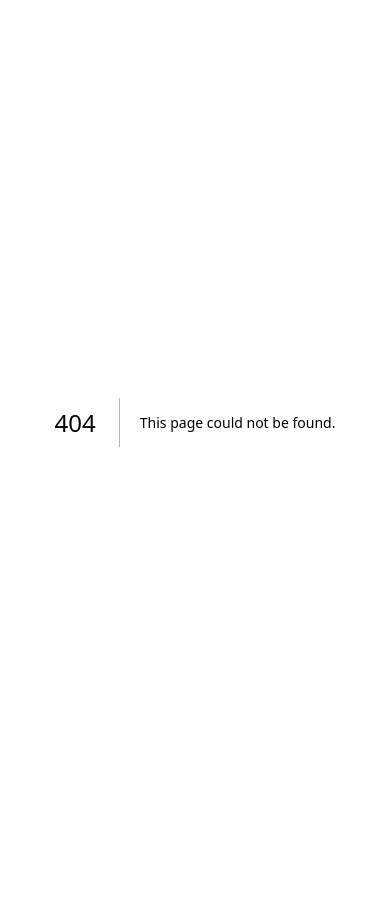
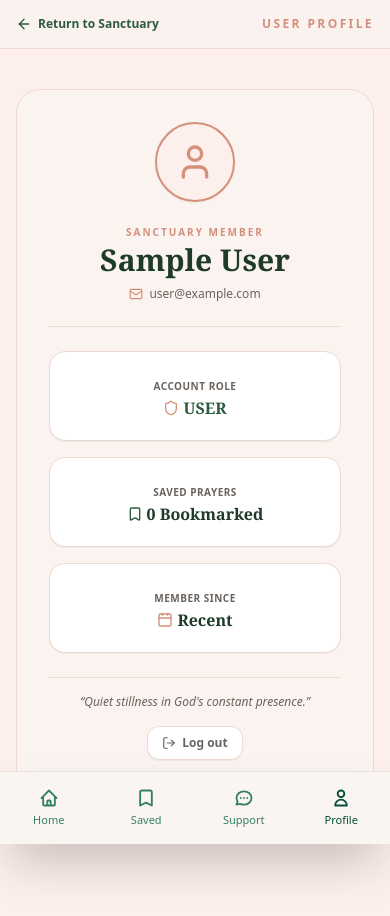
Before and after one commit to Conney01/prayer-app, a Next.js app: page /dashboard/profile in a window 390 px wide. Before the commit this address had no page. Shown: the top 916 px of the page. Before the commit the page ends 844 px from the top, so only its background shows below. Built offline with nearby package versions, Linux system fonts and the light colour scheme; no server answers; the database is empty; sample sign-in values are in the browser's storage.

Commit message:
feat: add user profile page and top-right profile button on pc and mobile

```diff
--- a/src/app/dashboard/page.tsx
+++ b/src/app/dashboard/page.tsx
@@ -1,7 +1,7 @@
 import Link from "next/link";
 import { auth } from "~/server/auth";
 import { db } from "~/server/db";
-import { Sparkles, BookOpen, ArrowRight, Heart, Bookmark, Shield, Sun, Calendar } from "lucide-react";
+import { Sparkles, BookOpen, ArrowRight, Heart, Bookmark, Shield, Sun, User, Calendar } from "lucide-react";
 import { completePrayerAction } from "~/app/actions/prayer-interactions";
 import { Footer } from "~/components/footer";
 import { LogoutButton } from "~/components/logout-btn";
@@ -91,14 +91,14 @@ export default async function DashboardPage() {
             </div>
           </div>
 
-          <div className="hidden md:flex items-center flex-wrap gap-2">
+          <div className="flex items-center flex-wrap gap-2">
             {userRole === "ADMIN" && (
               <Link
                 href="/admin"
                 className="inline-flex items-center space-x-1.5 rounded-xl border border-[#2d5a3d] bg-[#2d5a3d] text-white px-3.5 py-2 text-xs font-semibold hover:bg-[#1f3a28] transition shadow-2xs"
               >
                 <Shield className="h-3.5 w-3.5" />
-                <span>Admin Panel</span>
+                <span>Admin</span>
               </Link>
             )}
             <Link
@@ -110,14 +110,24 @@ export default async function DashboardPage() {
             </Link>
 
             <Link
+              href="/dashboard/profile"
+              className="inline-flex items-center space-x-1.5 rounded-xl border border-[#eedad2] bg-white px-3.5 py-2 text-xs font-semibold text-[#1f3a28] hover:bg-[#faf3f0] transition shadow-2xs"
+            >
+              <User className="h-3.5 w-3.5 text-[#d4907a]" />
+              <span>Profile</span>
+            </Link>
+
+            <Link
               href="/support"
               className="inline-flex items-center space-x-1.5 rounded-xl border border-[#eedad2] bg-white px-3.5 py-2 text-xs font-semibold text-[#1f3a28] hover:bg-[#faf3f0] transition shadow-2xs"
             >
               <Heart className="h-3.5 w-3.5 text-[#d4907a]" />
-              <span>Support Hub</span>
+              <span>Support</span>
             </Link>
 
-            <LogoutButton />
+            <div className="hidden md:block">
+              <LogoutButton />
+            </div>
           </div>
         </div>
 
@@ -300,7 +310,7 @@ export default async function DashboardPage() {
 
       {/* Mobile Bottom Navigation Bar */}
       <nav className="fixed bottom-0 left-0 right-0 z-50 flex items-center justify-around border-t border-emerald-900/10 bg-[#fbf5f2]/98 py-1 backdrop-blur-md md:hidden shadow-2xl touch-manipulation">
-        <a href="/dashboard" className="flex-1 py-3 flex flex-col items-center justify-center text-[11px] font-medium text-emerald-900 active:scale-95 transition-transform duration-100">
+        <a href="/dashboard" className="flex-1 py-3 flex flex-col items-center justify-center text-[11px] font-medium text-emerald-800/80 hover:text-emerald-900 active:scale-95 transition-transform duration-100">
           <svg className="w-5 h-5 mb-1" fill="none" stroke="currentColor" strokeWidth="2.2" viewBox="0 0 24 24"><path strokeLinecap="round" strokeLinejoin="round" d="M3 12l2-2m0 0l7-7 7 7M5 10v10a1 1 0 001 1h3m10-11l2 2m-2-2v10a1 1 0 01-1 1h-3m-6 0a1 1 0 001-1v-4a1 1 0 011-1h2a1 1 0 011 1v4a1 1 0 001 1m-6 0h6"/></svg>
           Home
         </a>
@@ -312,9 +322,9 @@ export default async function DashboardPage() {
           <svg className="w-5 h-5 mb-1" fill="none" stroke="currentColor" strokeWidth="2.2" viewBox="0 0 24 24"><path strokeLinecap="round" strokeLinejoin="round" d="M8 12h.01M12 12h.01M16 12h.01M21 12c0 4.418-4.03 8-9 8a9.863 9.863 0 01-4.255-.949L3 20l1.395-3.72C3.512 15.042 3 13.574 3 12c0-4.418 4.03-8 9-8s9 3.582 9 8z"/></svg>
           Support
         </a>
-        <a href="/login" className="flex-1 py-3 flex flex-col items-center justify-center text-[11px] font-medium text-red-700/80 hover:text-red-900 active:scale-95 transition-transform duration-100">
-          <svg className="w-5 h-5 mb-1" fill="none" stroke="currentColor" strokeWidth="2.2" viewBox="0 0 24 24"><path strokeLinecap="round" strokeLinejoin="round" d="M17 16l4-4m0 0l-4-4m4 4H7m6 4v1a3 3 0 01-3 3H6a3 3 0 01-3-3V7a3 3 0 013-3h4a3 3 0 013 3v1"/></svg>
-          Logout
+        <a href="/dashboard/profile" className="flex-1 py-3 flex flex-col items-center justify-center text-[11px] font-medium text-emerald-900 active:scale-95 transition-transform duration-100">
+          <svg className="w-5 h-5 mb-1" fill="none" stroke="currentColor" strokeWidth="2.2" viewBox="0 0 24 24"><path strokeLinecap="round" strokeLinejoin="round" d="M16 7a4 4 0 11-8 0 4 4 0 018 0zM12 14a7 7 0 00-7 7h14a7 7 0 00-7-7z"/></svg>
+          Profile
         </a>
       </nav>
     </div>
--- /dev/null
+++ b/src/app/dashboard/profile/page.tsx
@@ -0,0 +1,108 @@
+import Link from 'next/link';
+import { User, ArrowLeft, Shield, Mail, Calendar, Bookmark } from 'lucide-react';
+import { auth } from '~/server/auth';
+import { db } from '~/server/db';
+import { redirect } from 'next/navigation';
+import { LogoutButton } from '~/components/logout-btn';
+
+export const dynamic = "force-dynamic";
+
+export default async function ProfilePage() {
+  const session = await auth();
+  if (!session?.user?.id) {
+    redirect("/login");
+  }
+
+  const user = await db.user.findUnique({
+    where: { id: session.user.id },
+    include: {
+      savedPrayers: true,
+    },
+  });
+
+  return (
+    <div className="min-h-screen bg-[#fdf0ec] text-[#1f3a28] flex flex-col justify-between pb-24 md:pb-12">
+      <div>
+        {/* Top Header Bar */}
+        <header className="border-b border-[#eedad2] bg-[#faf3f0]/85 backdrop-blur-md sticky top-0 z-40">
+          <div className="max-w-4xl mx-auto px-4 py-4 flex items-center justify-between">
+            <Link href="/dashboard" className="inline-flex items-center text-xs font-semibold text-[#2d5a3d] hover:text-[#1f3a28] transition">
+              <ArrowLeft className="h-4 w-4 mr-1.5" /> Return to Sanctuary
+            </Link>
+            <span className="text-xs font-bold uppercase tracking-[0.2em] text-[#d4907a]">User Profile</span>
+          </div>
+        </header>
+
+        {/* Main Content */}
+        <main className="max-w-4xl mx-auto px-4 py-10 space-y-8">
+          <div className="bg-[#faf3f0] rounded-3xl p-8 sm:p-10 border border-[#eedad2] shadow-2xs space-y-6">
+            <div className="flex flex-col sm:flex-row items-center sm:items-start space-y-4 sm:space-y-0 sm:space-x-6 text-center sm:text-left">
+              <div className="w-20 h-20 bg-[#fdf0ec] rounded-full flex items-center justify-center text-[#2d5a3d] border-2 border-[#d4907a] shadow-xs flex-shrink-0">
+                <User className="h-10 w-10 text-[#d4907a]" />
+              </div>
+              <div className="space-y-1.5">
+                <span className="text-[10px] font-bold uppercase tracking-[0.2em] text-[#d4907a]">Sanctuary Member</span>
+                <h1 className="font-serif text-3xl font-bold text-[#1f3a28]">
+                  {user?.name ?? session.user.name ?? "Aron Cornellious"}
+                </h1>
+                <p className="text-xs text-[#6b635e] flex items-center justify-center sm:justify-start pt-0.5">
+                  <Mail className="h-3.5 w-3.5 mr-1.5 text-[#d4907a]" /> {user?.email ?? session.user.email}
+                </p>
+              </div>
+            </div>
+
+            <div className="grid grid-cols-1 sm:grid-cols-3 gap-4 pt-6 border-t border-[#eedad2]">
+              <div className="bg-white rounded-2xl p-5 border border-[#eedad2] shadow-2xs text-center space-y-1">
+                <span className="text-[10px] font-bold uppercase tracking-wider text-[#6b635e]">Account Role</span>
+                <p className="font-serif text-base font-bold text-[#2d5a3d] flex items-center justify-center">
+                  <Shield className="h-4 w-4 mr-1 text-[#d4907a]" /> {user?.role ?? session.user.role ?? "USER"}
+                </p>
+              </div>
+
+              <div className="bg-white rounded-2xl p-5 border border-[#eedad2] shadow-2xs text-center space-y-1">
+                <span className="text-[10px] font-bold uppercase tracking-wider text-[#6b635e]">Saved Prayers</span>
+                <p className="font-serif text-base font-bold text-[#1f3a28] flex items-center justify-center">
+                  <Bookmark className="h-4 w-4 mr-1 text-[#2d5a3d]" /> {user?.savedPrayers?.length ?? 0} Bookmarked
+                </p>
+              </div>
+
+              <div className="bg-white rounded-2xl p-5 border border-[#eedad2] shadow-2xs text-center space-y-1">
+                <span className="text-[10px] font-bold uppercase tracking-wider text-[#6b635e]">Member Since</span>
+                <p className="font-serif text-base font-bold text-[#1f3a28] flex items-center justify-center">
+                  <Calendar className="h-4 w-4 mr-1 text-[#d4907a]" /> {user?.createdAt ? new Date(user.createdAt).toLocaleDateString() : "Recent"}
+                </p>
+              </div>
+            </div>
+
+            <div className="pt-4 flex flex-col sm:flex-row items-center justify-between gap-4 border-t border-[#eedad2]">
+              <p className="text-xs text-[#6b635e] italic">
+                &ldquo;Quiet stillness in God&apos;s constant presence.&rdquo;
+              </p>
+              <LogoutButton />
+            </div>
+          </div>
+        </main>
+      </div>
+
+      {/* Mobile Bottom Navigation Bar */}
+      <nav className="fixed bottom-0 left-0 right-0 z-50 flex items-center justify-around border-t border-emerald-900/10 bg-[#fbf5f2]/98 py-1 backdrop-blur-md md:hidden shadow-2xl touch-manipulation">
+        <a href="/dashboard" className="flex-1 py-3 flex flex-col items-center justify-center text-[11px] font-medium text-emerald-800/80 hover:text-emerald-900 active:scale-95 transition-transform duration-100">
+          <svg className="w-5 h-5 mb-1" fill="none" stroke="currentColor" strokeWidth="2.2" viewBox="0 0 24 24"><path strokeLinecap="round" strokeLinejoin="round" d="M3 12l2-2m0 0l7-7 7 7M5 10v10a1 1 0 001 1h3m10-11l2 2m-2-2v10a1 1 0 01-1 1h-3m-6 0a1 1 0 001-1v-4a1 1 0 011-1h2a1 1 0 011 1v4a1 1 0 001 1m-6 0h6"/></svg>
+          Home
+        </a>
+        <a href="/dashboard/saved" className="flex-1 py-3 flex flex-col items-center justify-center text-[11px] font-medium text-emerald-800/80 hover:text-emerald-900 active:scale-95 transition-transform duration-100">
+          <svg className="w-5 h-5 mb-1" fill="none" stroke="currentColor" strokeWidth="2.2" viewBox="0 0 24 24"><path strokeLinecap="round" strokeLinejoin="round" d="M5 5a2 2 0 012-2h10a2 2 0 012 2v16l-7-3.5L5 21V5z"/></svg>
+          Saved
+        </a>
+        <a href="/support" className="flex-1 py-3 flex flex-col items-center justify-center text-[11px] font-medium text-emerald-800/80 hover:text-emerald-900 active:scale-95 transition-transform duration-100">
+          <svg className="w-5 h-5 mb-1" fill="none" stroke="currentColor" strokeWidth="2.2" viewBox="0 0 24 24"><path strokeLinecap="round" strokeLinejoin="round" d="M8 12h.01M12 12h.01M16 12h.01M21 12c0 4.418-4.03 8-9 8a9.863 9.863 0 01-4.255-.949L3 20l1.395-3.72C3.512 15.042 3 13.574 3 12c0-4.418 4.03-8 9-8s9 3.582 9 8z"/></svg>
+          Support
+        </a>
+        <a href="/dashboard/profile" className="flex-1 py-3 flex flex-col items-center justify-center text-[11px] font-medium text-emerald-900 active:scale-95 transition-transform duration-100">
+          <svg className="w-5 h-5 mb-1" fill="none" stroke="currentColor" strokeWidth="2.2" viewBox="0 0 24 24"><path strokeLinecap="round" strokeLinejoin="round" d="M16 7a4 4 0 11-8 0 4 4 0 018 0zM12 14a7 7 0 00-7 7h14a7 7 0 00-7-7z"/></svg>
+          Profile
+        </a>
+      </nav>
+    </div>
+  );
+}
```
